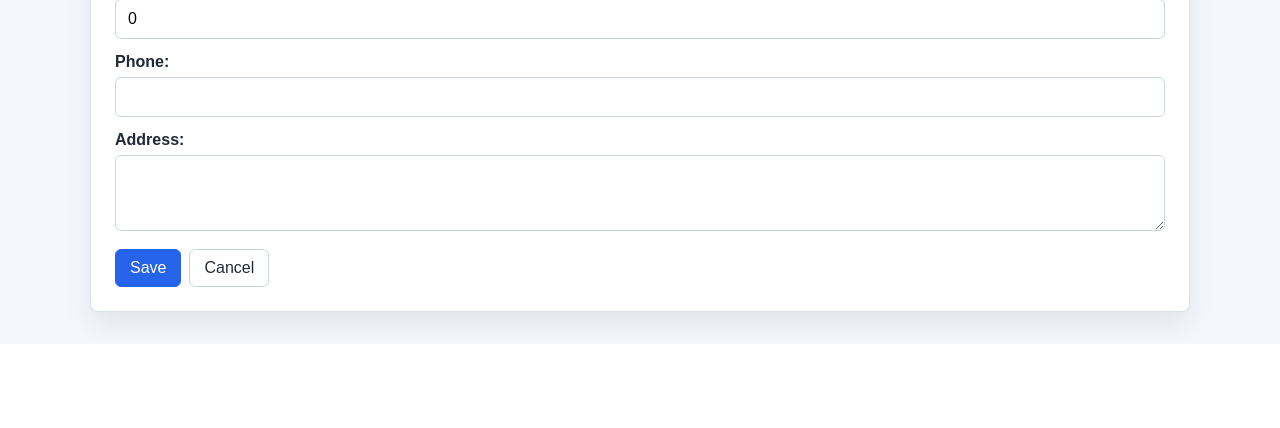
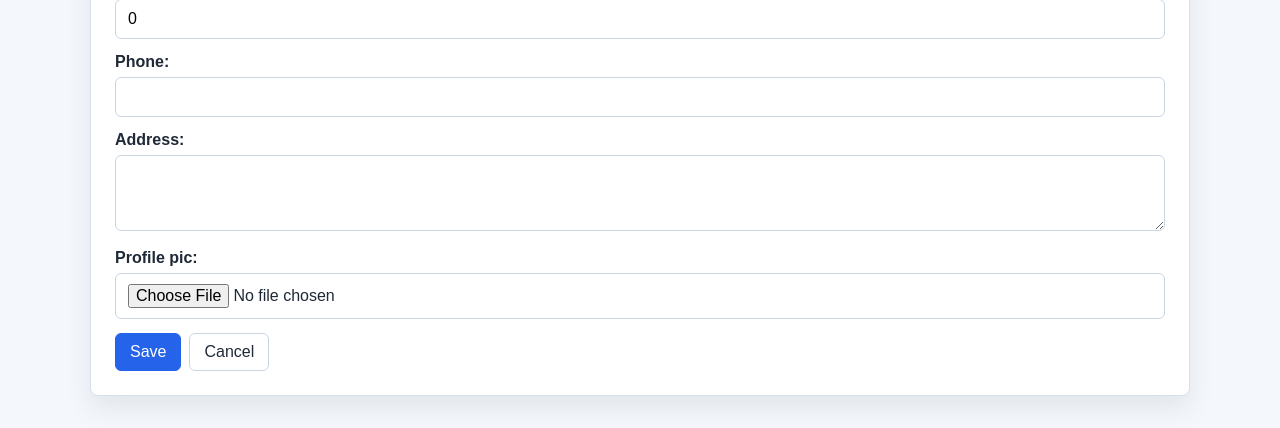
Before and after one commit to Manish-Gamare-Zapuza/Django-demo, a Django app: page /employees/add/ in a window 1280 px wide. Shown: the part 661-1089 px from the top of the page. Before the commit the page ends 1003 px from the top, so only its background shows below. Run offline with Django 4.2, Linux system fonts and the light colour scheme; the visitor is signed in with stand-in values (Sample User, id 1); data comes from the database, SQL or seed files in the repository.

Commit message:
add profile pic

```diff
--- a/employees/forms.py
+++ b/employees/forms.py
@@ -18,6 +18,7 @@ class EmployeeForm(forms.ModelForm):
             'salary',
             'phone',
             'address',
+            'profile_pic',
         ]
         widgets = {
             'address': forms.Textarea(attrs={'rows': 3}),
--- a/employees/models.py
+++ b/employees/models.py
@@ -18,6 +18,7 @@ class Employee(models.Model):
     phone = models.CharField(max_length=15, blank=True)
     address = models.TextField(blank=True)
     date_hired = models.DateField(auto_now_add=True)
+    profile_pic = models.ImageField(upload_to='profile_pics', blank=True)
 
     def __str__(self):
         return f"{self.first_name} {self.last_name} - {self.role}"
--- a/employees/templates/employees/employee_list.html
+++ b/employees/templates/employees/employee_list.html
@@ -18,7 +18,9 @@
                     <th>Department</th>
                     <th>Role</th>
                     <th>Account</th>
+                    <th>profile_pic</th>
                     <th>Actions</th>
+
                 </tr>
             </thead>
             <tbody>
@@ -39,6 +41,7 @@
                                 Not linked
                             {% endif %}
                         </td>
+                    <td>{{ employee.profile_pic }}</td>
                         <td>
                             <div class="actions">
                                 <a href="{% url 'employee_detail' employee.pk %}">View</a>
```
